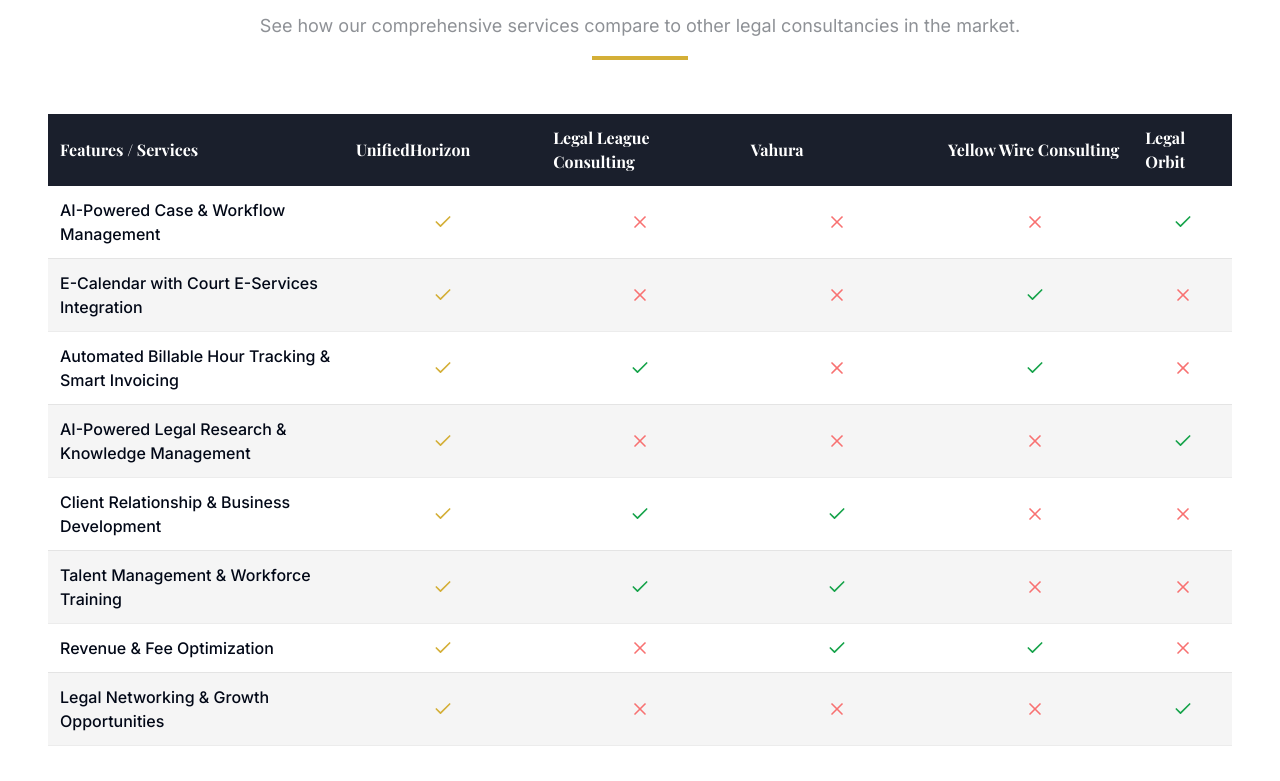
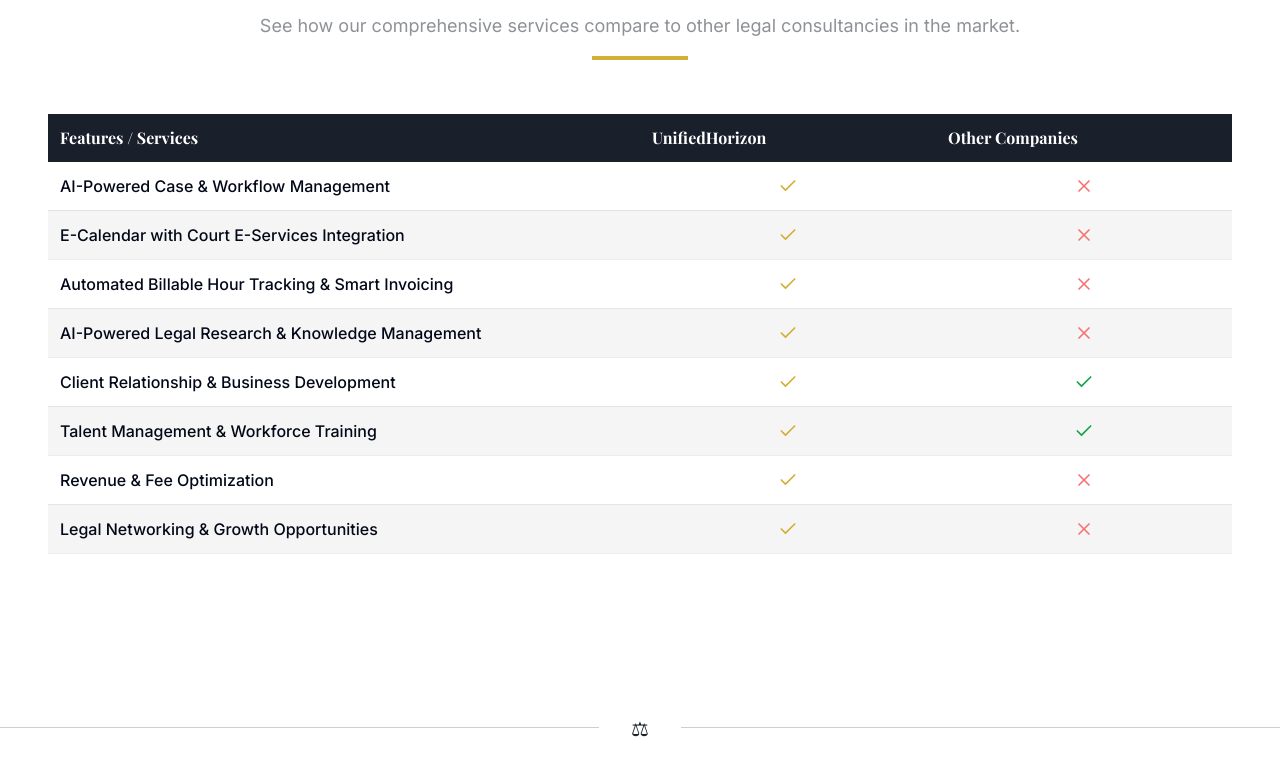
Before and after one commit to sagnik06-ai/horizon-atelier-present, a React (Vite) app: page / in a window 1280 px wide. Shown: the part 2819-3600 px from the top of the page. Built offline with nearby package versions, Linux system fonts and the light colour scheme; a web font is replaced by a local one.

Commit message:
Refactor: Competitive Advantage table
Remove competitor names and columns from the Competitive Advantage table, keeping only "UnifiedHorizon" and "Other Companies".

```diff
--- a/src/components/CompetitiveAdvantage.tsx
+++ b/src/components/CompetitiveAdvantage.tsx
@@ -15,20 +15,9 @@ const CompetitiveAdvantage: React.FC = () => {
     'Legal Networking & Growth Opportunities'
   ];
 
-  const competitors = [
-    'Legal League Consulting',
-    'Vahura',
-    'Yellow Wire Consulting',
-    'Legal Orbit'
-  ];
-
-  // This mapping defines which competitors have which features
-  // true = has feature, false = doesn't have feature
-  const competitorFeatures = {
-    'Legal League Consulting': [false, false, true, false, true, true, false, false],
-    'Vahura': [false, false, false, false, true, true, true, false],
-    'Yellow Wire Consulting': [false, true, true, false, false, false, true, false],
-    'Legal Orbit': [true, false, false, true, false, false, false, true],
+  // This mapping defines which features are typically available in other companies
+  const otherCompaniesFeatures = {
+    'Other Companies': [false, false, false, false, true, true, false, false]
   };
 
   return (
@@ -37,11 +26,9 @@ const CompetitiveAdvantage: React.FC = () => {
         <table className="comparison-table">
           <thead>
             <tr>
-              <th className="w-1/4">Features / Services</th>
-              <th className="w-1/6 bg-gold text-navy text-center">UnifiedHorizon</th>
-              {competitors.map((competitor, index) => (
-                <th key={index} className="w-1/6 text-center">{competitor}</th>
-              ))}
+              <th className="w-1/2">Features / Services</th>
+              <th className="w-1/4 bg-gold text-navy text-center">UnifiedHorizon</th>
+              <th className="w-1/4 text-center">Other Companies</th>
             </tr>
           </thead>
           <tbody>
@@ -51,19 +38,13 @@ const CompetitiveAdvantage: React.FC = () => {
                 <td className="text-center">
                   <Check className="mx-auto text-gold h-5 w-5" />
                 </td>
-                {competitors.map((competitor, competitorIndex) => {
-                  const hasFeature = competitorFeatures[competitor as keyof typeof competitorFeatures][featureIndex];
-
-                  return (
-                    <td key={competitorIndex} className="text-center">
-                      {hasFeature ? (
-                        <Check className="mx-auto text-green-600 h-5 w-5" />
-                      ) : (
-                        <X className="mx-auto text-red-400 h-5 w-5" />
-                      )}
-                    </td>
-                  );
-                })}
+                <td className="text-center">
+                  {otherCompaniesFeatures['Other Companies'][featureIndex] ? (
+                    <Check className="mx-auto text-green-600 h-5 w-5" />
+                  ) : (
+                    <X className="mx-auto text-red-400 h-5 w-5" />
+                  )}
+                </td>
               </tr>
             ))}
           </tbody>
```
